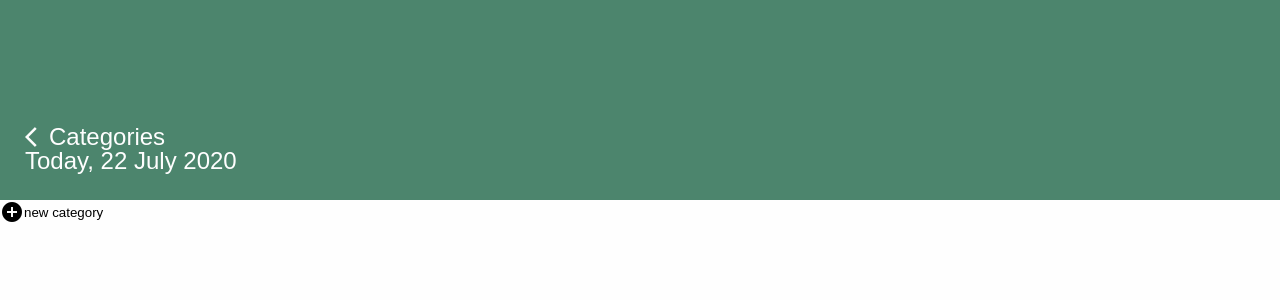
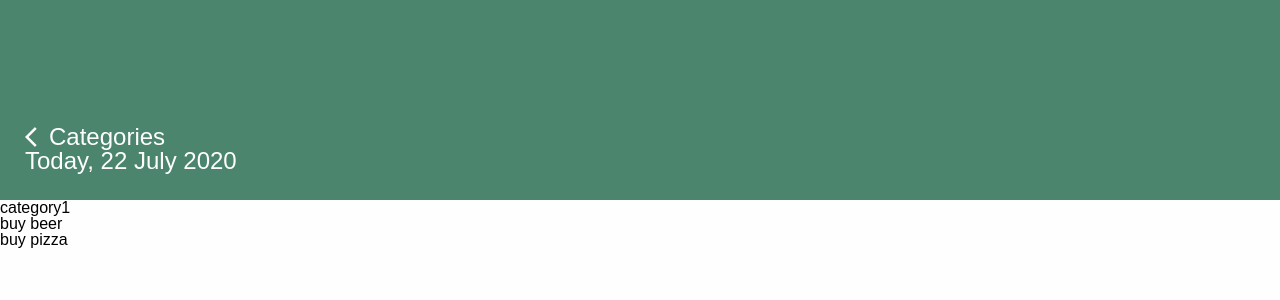
Before and after one commit to MrKnb/react-todo-app, a React (Create React App) app: page /category/12 in a window 1280 px wide. Shown: the top 300 px of the page. Built offline with nearby package versions, Linux system fonts and the light colour scheme; a web font is replaced by a local one.

Commit message:
introduce routing, create categories component and category component

```diff
--- a/package.json
+++ b/package.json
@@ -8,6 +8,7 @@
     "@testing-library/user-event": "^7.2.1",
     "react": "^16.13.1",
     "react-dom": "^16.13.1",
+    "react-router-dom": "^5.2.0",
     "react-scripts": "3.4.1",
     "reset-css": "^5.0.1"
   },
--- a/src/App.js
+++ b/src/App.js
@@ -1,6 +1,8 @@
 import React from 'react';
+import { BrowserRouter as Router, Route, Switch } from 'react-router-dom';
 
-import AddButton from './components/addButton';
+import Categories from './components/categories';
+import Category from './components/category';
 import './App.css';
 import 'reset-css';
 
@@ -11,7 +13,12 @@ function App() {
     <div className="App">
       <Header />
       <div className="container">
-        <AddButton />
+        <Router>
+          <Switch>
+            <Route path="/" exact component={Categories} />
+            <Route path="/category/:id" component={Category} />
+          </Switch>
+        </Router>
       </div>
     </div>
   );
--- a/src/components/addButton/index.js
+++ b/src/components/addButton/index.js
@@ -5,7 +5,7 @@ import Styles from './index.module.css';
 function AddButton() {
   return (
     <button className={Styles.addButton}>
-      <i class="material-icons">add_circle</i>
+      <i className="material-icons">add_circle</i>
       <p>new category</p>
     </button>
   );
--- /dev/null
+++ b/src/components/categories/index.js
@@ -0,0 +1,36 @@
+import React, { useState } from 'react';
+import { Link } from 'react-router-dom';
+
+const data = [
+  {
+    id: 12,
+    title: 'category1',
+    todos: [],
+  },
+  {
+    id: 23,
+    title: 'category2',
+    todos: [],
+  },
+  {
+    id: 53,
+    title: 'category3',
+    todos: [],
+  },
+];
+
+function Categories() {
+  const [categories, setCategories] = useState(data);
+
+  return (
+    <div>
+      {categories.map((category) => (
+        <h1 key={category.id}>
+          <Link to={`/category/${category.id}`}>{category.title}</Link>
+        </h1>
+      ))}
+    </div>
+  );
+}
+
+export default Categories;
--- /dev/null
+++ b/src/components/category/index.js
@@ -0,0 +1,50 @@
+import React, { useState } from 'react';
+
+import AddNew from '../addButton';
+
+const data = [
+  {
+    id: 12,
+    title: 'category1',
+    todos: [
+      { title: 'buy beer', isDone: false },
+      { title: 'buy pizza', isDone: false },
+    ],
+  },
+  {
+    id: 23,
+    title: 'category2',
+    todos: [
+      { title: 'buy beer', isDone: false },
+      { title: 'buy pizza', isDone: false },
+    ],
+  },
+  {
+    id: 53,
+    title: 'category3',
+    todos: [
+      { title: 'buy beer', isDone: false },
+      { title: 'buy pizza', isDone: false },
+    ],
+  },
+];
+
+function Category({ match }) {
+  const [categories, setCategories] = useState(data);
+  const matchedCategory = categories.filter(
+    (category) => category.id == match.params.id
+  )[0];
+  return (
+    <div>
+      <p>{matchedCategory.title}</p>
+      <ul>
+        {matchedCategory.todos.map((todo, index) => {
+          console.log(index);
+          return <li key={matchedCategory.todos[index]}>{todo.title}</li>;
+        })}
+      </ul>
+    </div>
+  );
+}
+
+export default Category;
--- a/src/components/header/BackToPrevious.js
+++ b/src/components/header/BackToPrevious.js
@@ -1,11 +1,12 @@
 import React from 'react';
+import { Link, BrowserRouter as Router, Route } from 'react-router-dom';
 
 import Styles from './index.module.css';
 
 function BackToPrevious() {
   return (
     <div className={Styles.backButton}>
-      <i class="material-icons">arrow_back_ios</i>
+      <i className="material-icons">arrow_back_ios</i>
       <p>Categories</p>
     </div>
   );
```
Also changed, not shown: 1 other file (tests, documents, lock files or other folders).
